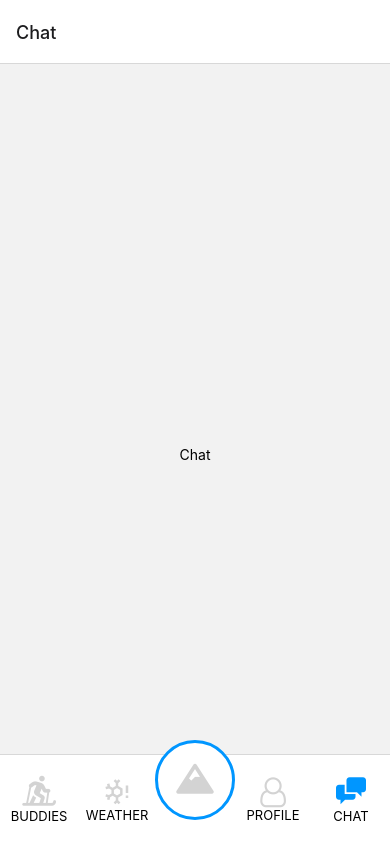
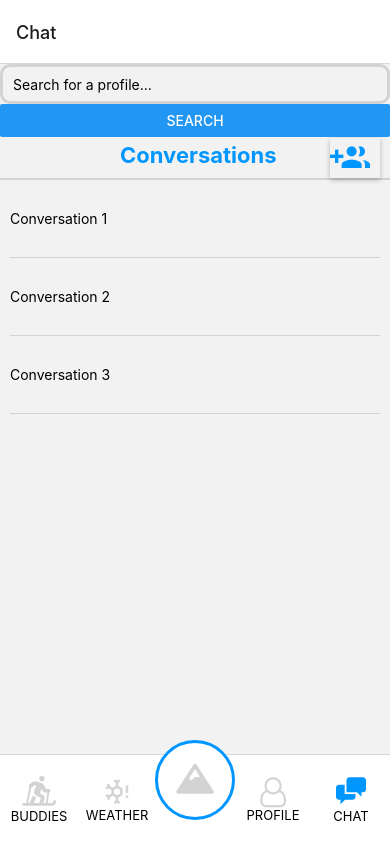
Before and after one commit to HelMark/SkiBuddies, a React Native app: screen /Chat in a window 390 px wide. Built offline with nearby package versions, Linux system fonts and the light colour scheme.

Commit message:
finished chat

```diff
--- a/components/RegionSelector.js
+++ b/components/RegionSelector.js
@@ -9,7 +9,7 @@ export default function RegionSelector({ onRegionPress }) {
     return (
         <View style={{position: 'relative'}}>
             <Image
-            source={require ('/Users/sigurdhagen/Documents/SkiBuddies/SourceCode/SkiBuddies/norge.jpeg')}
+            source={require ('/Users/sigurdhagen/Documents/SkiBuddies/SourceCode/SkiBuddies/Bilder/norge.jpeg')}
             style = {{
                 width: '100%',
                 height: '80%',
--- a/screens/Chat.js
+++ b/screens/Chat.js
@@ -1,10 +1,89 @@
-import {View, Text} from 'react-native';
-import React from 'react';
+import {ScrollView, View, TouchableOpacity, StyleSheet, Text} from 'react-native';
+import React, {useState} from 'react';
+import SearchBar from '../components/SearchBar';
+import { MaterialIcons } from '@expo/vector-icons';
 
 export default function Chat() {
+
+    const [conversations, setConversations] = useState([ //Dummie values
+        {id: 1, name: "Conversation 1"},
+        {id: 2, name: "Conversation 2"},
+        {id: 3, name: "Conversation 3"},
+    ]);
+
+    const handleSearch = (searchText) => {
+        //Logic for search for profile
+     };
+
+    const handleConversationPress = (conversation) =>{
+        //Logic for navigating into a chat
+    };
+
+    const handleNewGroupPress = () => {
+        //Logic for creating a new group
+    };
+
     return (
-        <View style = {{flex: 1, alignItems: "center", justifyContent: "center"}}>
-            <Text>Chat</Text>
+        <View style={styles.container}>
+            <SearchBar onSearch={handleSearch} placeholder= "Search for a profile..."/>
+            <View style={styles.header}>
+                <Text style={styles.title}>Conversations</Text>
+                <TouchableOpacity onPress={handleNewGroupPress}>
+                <MaterialIcons name="group-add" size={40} style={styles.button} />
+                </TouchableOpacity>
+            </View>
+            <ScrollView style={styles.conversationContainer}>
+                {conversations.map((conversation) => (
+                    <TouchableOpacity
+                    key={conversation.id}
+                    style={styles.conversationItem}
+                    onPress={() => handleConversationPress(conversation)}>
+                        <Text>{conversation.name}</Text>
+                    </TouchableOpacity>
+                ))}
+            </ScrollView>
         </View>
-    )
-}
+    );
+};
+const styles = StyleSheet.create({
+    container: {
+        flex: 1
+    },
+    header: {
+        flexDirection: "row",
+        alignItems: "center",
+        justifyContent: "space-between",
+        paddingHorizontal: 10,
+        borderBottomWidth: 2,
+        borderBottomColor: "#D3D3D3"
+    },
+    title: {
+        fontSize: 22,
+        fontWeight: "bold",
+        color: "#0096FF",
+        left: 110,
+        paddingTop: 5,
+        paddingBottom: 10
+    },
+    conversationContainer: {
+        flex: 1,
+        paddingHorizontal: 10
+    },
+    conversationItem: {
+        paddingVertical:30,
+        borderBottomWidth: 1,
+        borderBottomColor: "#D3D3D3"
+    },
+    button: {
+        paddingRight: 10,
+        elevation: 5,
+        color: "#0096FF",
+        shadowColor: "#000",
+        shadowRadius: 5,
+        shadowOpacity: 0.25,
+        shadowOffset: {
+            width: 0,
+            height: 2
+        }
+    }
+})
--- a/screens/Discover.js
+++ b/screens/Discover.js
@@ -8,7 +8,7 @@ import { Ionicons } from '@expo/vector-icons';
 const windowWidth = Dimensions.get('window').width;
 
 const DiscoverScreen = () => {
-    const [images, setImages] = useState([
+    const [images, setImages] = useState([ //Dummie values
         {id: 1, source: require("/Users/sigurdhagen/Documents/SkiBuddies/SourceCode/SkiBuddies/Bilder/bilde1.jpg")},
         {id: 2, source: require("/Users/sigurdhagen/Documents/SkiBuddies/SourceCode/SkiBuddies/Bilder/bilde3.jpg")}, //Denne funker ikke må bytes ut
         {id: 3, source: require("/Users/sigurdhagen/Documents/SkiBuddies/SourceCode/SkiBuddies/Bilder/bilde4.jpeg")},
```
Also changed, not shown: Bilder/norge.jpeg (renamed from norge.jpeg).
